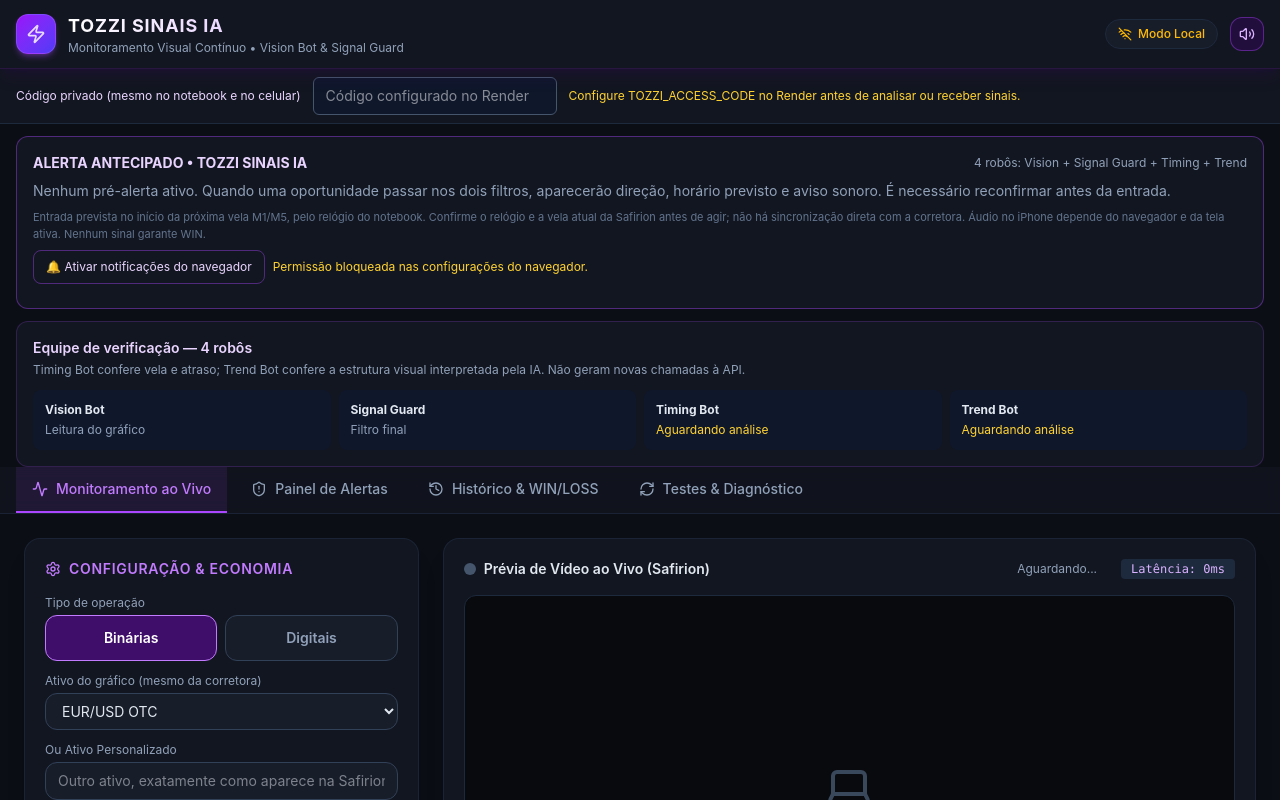
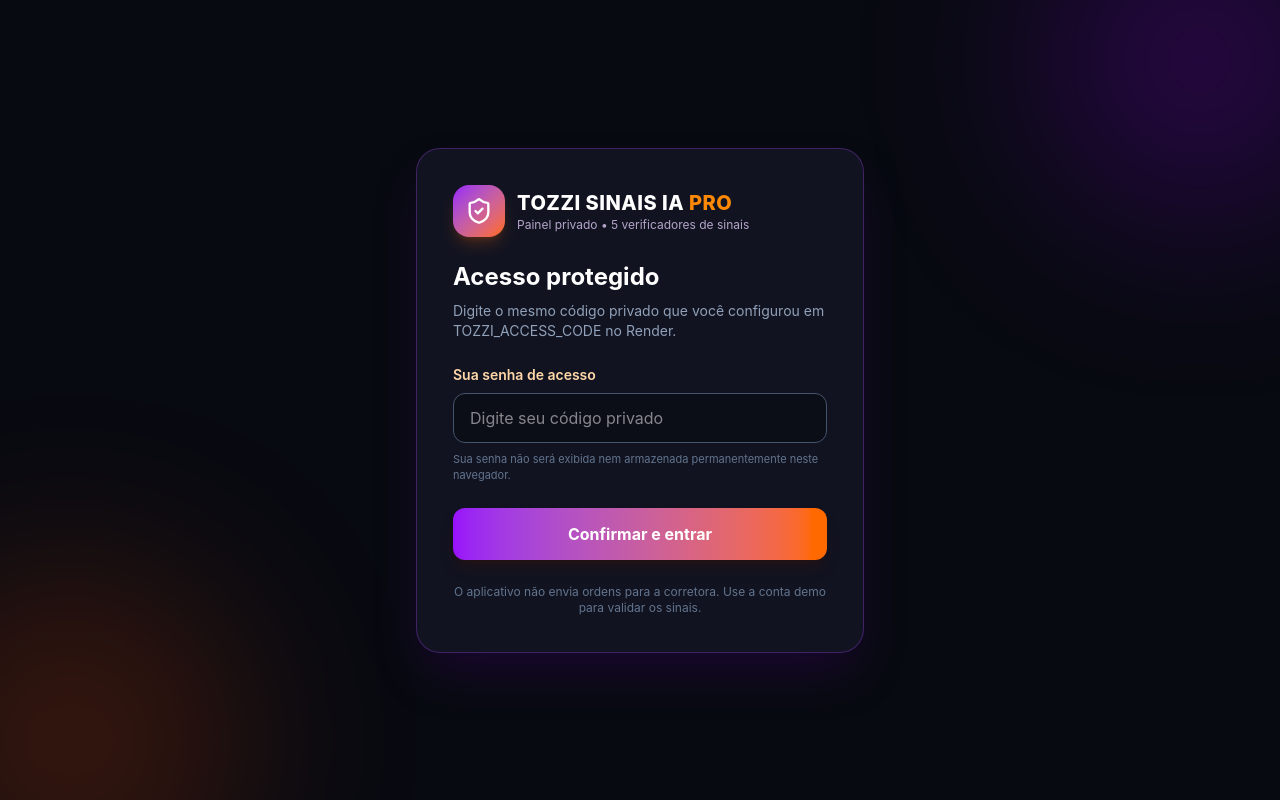
Before and after one commit to gabrielatozzi24/tozzi-sinais-IA, a React (Vite) app: page / in a window 1280 px wide. Shown: the top 800 px of the page. Built offline with nearby package versions, Linux system fonts and the light colour scheme.

Commit message:
Introduce professional purple-orange login screen with confirmation and five-bot dashboard

```diff
--- a/src/App.tsx
+++ b/src/App.tsx
@@ -642,6 +642,40 @@ export default function App() {
     a.click(); URL.revokeObjectURL(url);
   };
 
+  if (!authenticated) return (
+    <main className="min-h-screen bg-[#080a11] text-white flex items-center justify-center p-5 font-sans relative overflow-hidden">
+      <div className="absolute top-[-100px] right-[-80px] h-[320px] w-[320px] rounded-full bg-purple-700/25 blur-[90px] pointer-events-none" />
+      <div className="absolute bottom-[-110px] left-[-100px] h-[340px] w-[340px] rounded-full bg-orange-600/20 blur-[90px] pointer-events-none" />
+      <form onSubmit={submitLogin} className="relative z-10 w-full max-w-md rounded-3xl border border-purple-500/30 bg-[#121522]/95 p-7 sm:p-9 shadow-2xl shadow-purple-950/40 space-y-6">
+        <div className="flex items-center gap-3">
+          <div className="rounded-2xl bg-gradient-to-br from-purple-600 to-orange-500 p-3 shadow-lg shadow-orange-500/20"><ShieldCheck className="h-7 w-7 text-white" /></div>
+          <div>
+            <h1 className="text-xl font-extrabold tracking-wide">TOZZI SINAIS IA <span className="text-orange-400">PRO</span></h1>
+            <p className="text-xs text-purple-200/75">Painel privado • 5 verificadores de sinais</p>
+          </div>
+        </div>
+        <div className="space-y-2">
+          <h2 className="text-2xl font-bold">Acesso protegido</h2>
+          <p className="text-sm text-slate-400">Digite o mesmo código privado que você configurou em TOZZI_ACCESS_CODE no Render.</p>
+        </div>
+        <div className="space-y-2">
+          <label htmlFor="private-password" className="block text-sm font-semibold text-orange-200">Sua senha de acesso</label>
+          <input id="private-password" type="password" autoComplete="current-password" required
+            value={passwordEntry} onChange={event => setPasswordEntry(event.target.value.trim())}
+            placeholder="Digite seu código privado"
+            className="w-full rounded-xl border border-slate-600 bg-[#0b0e17] px-4 py-3 text-base text-white outline-none focus:border-orange-400 focus:ring-2 focus:ring-orange-400/20" />
+          <p className="text-[11px] text-slate-500">Sua senha não será exibida nem armazenada permanentemente neste navegador.</p>
+        </div>
+        {loginError && <p role="alert" className="rounded-lg border border-red-500/40 bg-red-950/40 p-3 text-sm text-red-200">{loginError}</p>}
+        <button type="submit" disabled={loginBusy}
+          className="w-full rounded-xl bg-gradient-to-r from-purple-600 to-orange-500 p-3.5 text-base font-bold text-white shadow-lg shadow-orange-950/30 hover:brightness-110 disabled:opacity-50">
+          {loginBusy ? "Conferindo senha..." : "Confirmar e entrar"}
+        </button>
+        <p className="text-center text-xs text-slate-500">O aplicativo não envia ordens para a corretora. Use a conta demo para validar os sinais.</p>
+      </form>
+    </main>
+  );
+
   return (
     <div className="min-h-screen bg-[#0b0e14] text-slate-100 flex flex-col font-sans selection:bg-purple-600 selection:text-white">
       {/* Hidden canvas for sampling */}
@@ -653,14 +687,14 @@ export default function App() {
       {/* Header */}
       <header className="bg-[#121620] border-b border-purple-900/30 px-4 py-3 flex flex-wrap items-center justify-between gap-4 sticky top-0 z-50 shadow-lg shadow-purple-950/20">
         <div className="flex items-center space-x-3">
-          <div className="w-10 h-10 rounded-xl bg-gradient-to-br from-purple-600 to-indigo-600 flex items-center justify-center shadow-md shadow-purple-500/30 border border-purple-400/30">
+          <div className="w-10 h-10 rounded-xl bg-gradient-to-br from-purple-600 to-orange-500 flex items-center justify-center shadow-md shadow-purple-500/30 border border-purple-400/30">
             <Zap className="w-5 h-5 text-white animate-pulse" />
           </div>
           <div>
-            <h1 className="text-lg font-bold tracking-wider bg-gradient-to-r from-white via-purple-200 to-purple-400 bg-clip-text text-transparent">
+            <h1 className="text-lg font-bold tracking-wider bg-gradient-to-r from-white via-purple-200 to-orange-400 bg-clip-text text-transparent">
               TOZZI SINAIS IA
             </h1>
-            <p className="text-xs text-slate-400">Monitoramento Visual Contínuo • Vision Bot & Signal Guard</p>
+            <p className="text-xs text-slate-400">Monitoramento M1 prioritário • 5 robôs de verificação</p>
           </div>
         </div>
 
@@ -696,18 +730,20 @@ export default function App() {
         </div>
       </header>
 
-      <section className="bg-[#121620] px-4 py-2 border-b border-slate-800 flex flex-wrap items-center gap-3">
-        <label className="text-xs text-purple-200" htmlFor="tozzi-access">Código privado (mesmo no notebook e no celular)</label>
-        <input id="tozzi-access" type="password" autoComplete="off" value={accessCode}
-          onChange={e => setAccessCode(e.target.value.trim())}
-          placeholder="Código configurado no Render" className="min-w-[210px] rounded-md bg-slate-900 text-white border border-slate-600 px-3 py-2 text-sm" />
-        {!accessCode && <span className="text-xs text-amber-300">Configure TOZZI_ACCESS_CODE no Render antes de analisar ou receber sinais.</span>}
+      <section className="bg-[#121620] px-4 py-2 border-b border-orange-500/20 flex items-center justify-between gap-3">
+        <div className="flex items-center gap-2 text-xs text-emerald-300"><ShieldCheck className="h-4 w-4" /> Sessão autorizada • Monitoramento M1 / M5</div>
+        <button type="button" onClick={() => {
+          stopMonitoring();
+          setAccessCode("");
+          setAuthenticated(false);
+          setPasswordEntry("");
+        }} className="rounded-lg border border-orange-500/40 px-3 py-1.5 text-xs font-semibold text-orange-300 hover:bg-orange-900/20">Sair do app</button>
       </section>
 
       <section className="mx-4 mt-3 rounded-xl border border-purple-500/40 bg-[#121620] p-4 space-y-2">
         <div className="flex flex-wrap items-center justify-between gap-2">
           <h2 className="text-sm font-bold text-purple-200">ALERTA ANTECIPADO • TOZZI SINAIS IA</h2>
-          <span className="text-xs text-slate-400">4 robôs: Vision + Signal Guard + Timing + Trend</span>
+          <span className="text-xs text-slate-400">5 robôs: Vision + Guard + Timing + Trend + Candle</span>
         </div>
         {candidate ? (
           <div className="space-y-2">
@@ -744,9 +780,9 @@ export default function App() {
       </section>
 
       <section className="mx-4 mt-3 rounded-xl border border-purple-500/20 bg-[#121620] p-4">
-        <h3 className="text-sm font-semibold text-purple-200">Equipe de verificação — 4 robôs</h3>
-        <p className="mt-1 text-xs text-slate-400">Timing Bot confere vela e atraso; Trend Bot confere a estrutura visual interpretada pela IA. Não geram novas chamadas à API.</p>
-        <div className="mt-3 grid grid-cols-2 sm:grid-cols-4 gap-2 text-xs">
+        <h3 className="text-sm font-semibold text-purple-200">Equipe de verificação — 5 robôs</h3>
+        <p className="mt-1 text-xs text-slate-400">Timing Bot valida o horário; Trend e Candle revisam tendência e velas. Os três reaproveitam a mesma análise visual, sem chamadas extras.</p>
+        <div className="mt-3 grid grid-cols-2 sm:grid-cols-5 gap-2 text-xs">
           <div className="rounded-lg bg-slate-900 p-3 text-slate-200"><strong>Vision Bot</strong><p className="text-slate-400 mt-1">Leitura do gráfico</p></div>
           <div className="rounded-lg bg-slate-900 p-3 text-slate-200"><strong>Signal Guard</strong><p className="text-slate-400 mt-1">Filtro final</p></div>
           <div className="rounded-lg bg-slate-900 p-3 text-slate-200"><strong>Timing Bot</strong><p className={extraBots?.timing?.passed ? "text-green-400 mt-1" : "text-amber-300 mt-1"}>
@@ -754,6 +790,9 @@ export default function App() {
           </p></div>
           <div className="rounded-lg bg-slate-900 p-3 text-slate-200"><strong>Trend Bot</strong><p className={extraBots?.trend?.passed ? "text-green-400 mt-1" : "text-amber-300 mt-1"}>
             {extraBots?.trend?.reason || "Aguardando análise"}
+          </p></div>
+          <div className="rounded-lg border border-orange-500/25 bg-orange-950/15 p-3 text-slate-200"><strong className="text-orange-200">Candle Bot</strong><p className={extraBots?.candles?.passed ? "text-green-400 mt-1" : "text-amber-300 mt-1"}>
+            {extraBots?.candles?.reason || "Aguardando análise"}
           </p></div>
         </div>
       </section>
@@ -1369,7 +1408,7 @@ export default function App() {
 
       {/* Footer */}
       <footer className="bg-[#121620] border-t border-slate-800/80 py-4 px-6 text-center text-xs text-slate-500">
-        Tozzi Sinais IA • Monitoramento Contínuo com Vision Bot e Signal Guard.
+        Tozzi Sinais IA PRO • Cinco verificadores • Resultados registrados manualmente • Sem execução de operações.
       </footer>
     </div>
   );
```
